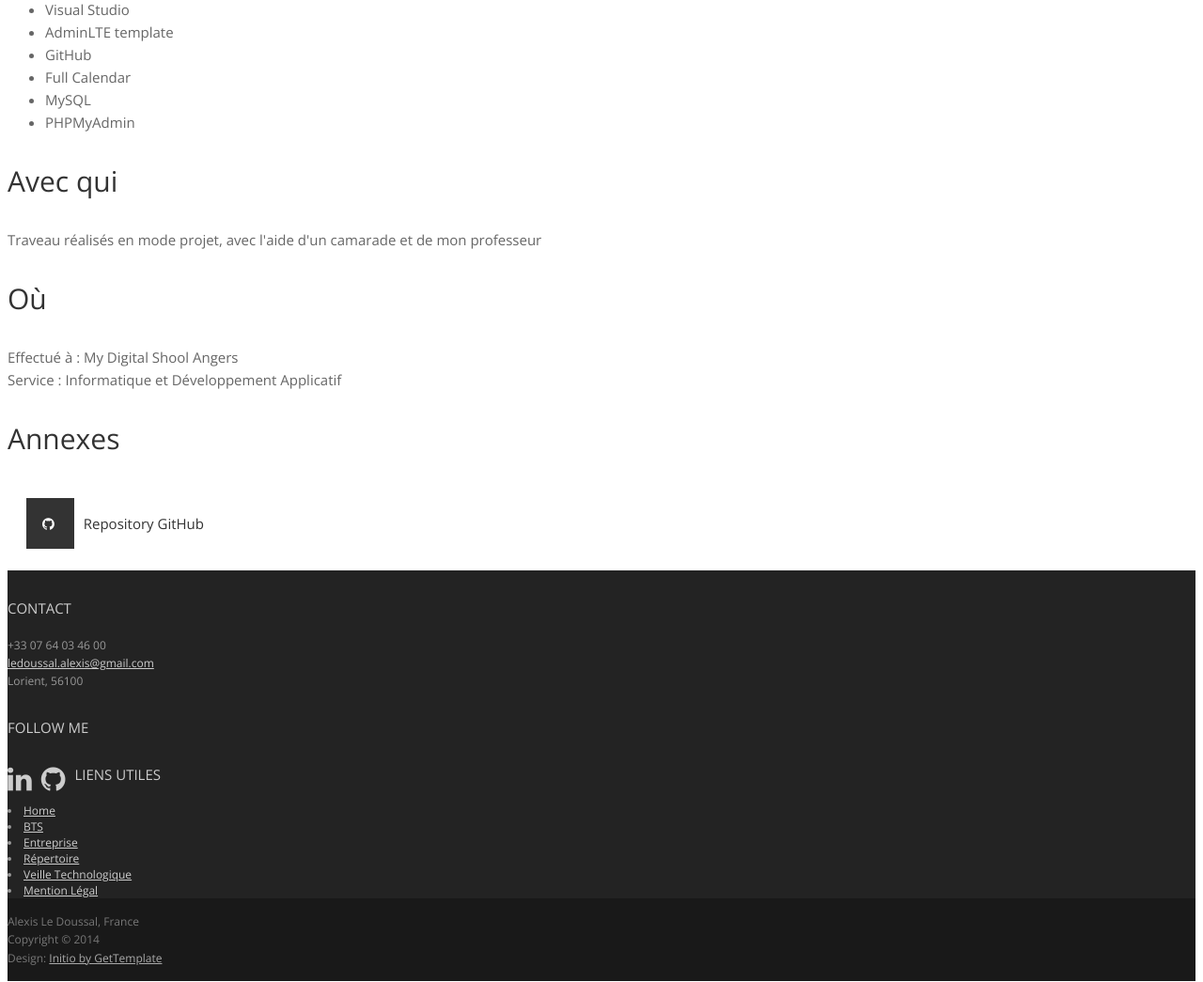
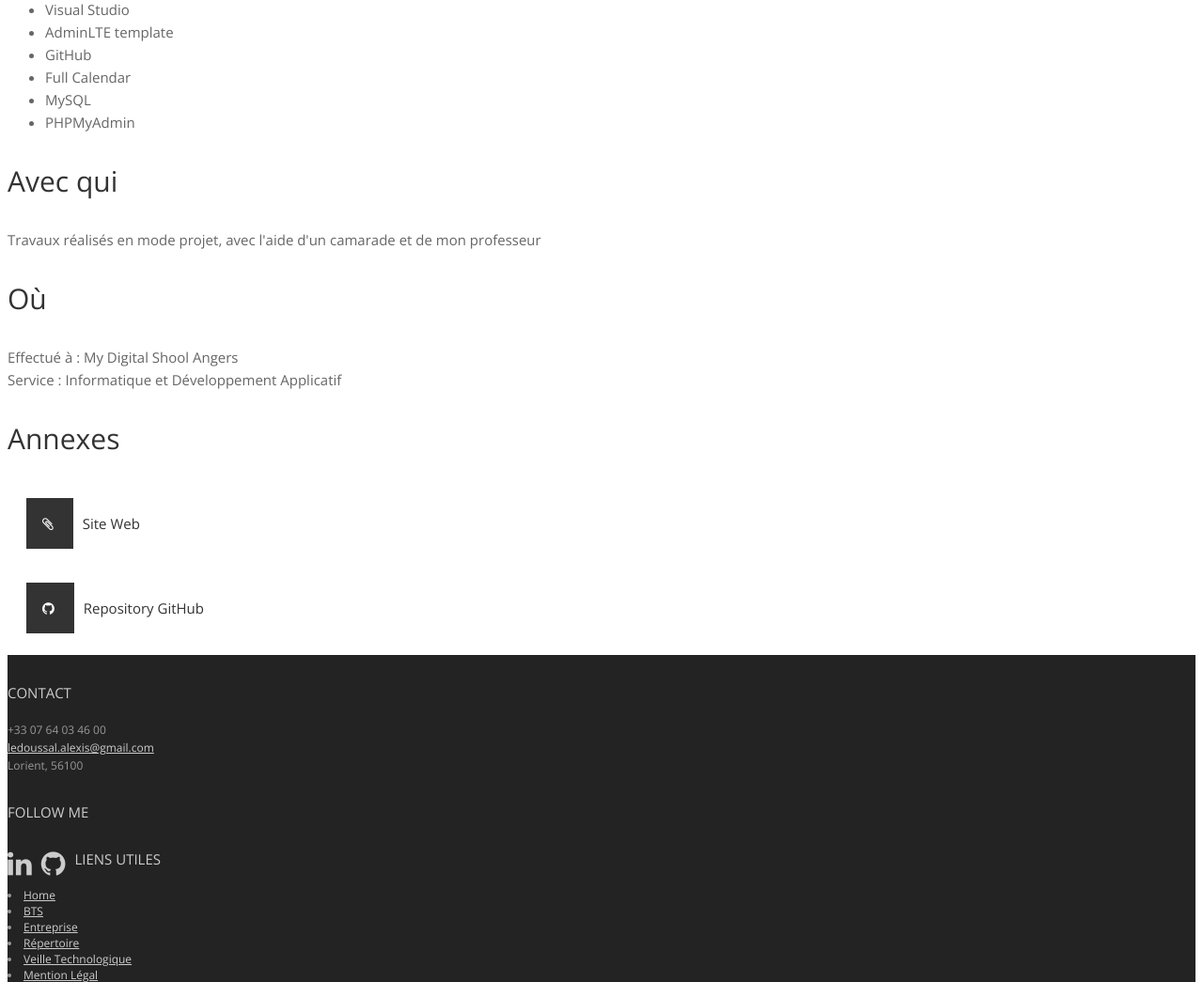
Before and after one commit to AlexisLD22/portfolio, a PHP site: page /canin.php in a window 1280 px wide. Shown: the part 1510-2555 px from the top of the page at 94% size. Run offline with PHP 8.4, Linux system fonts and the light colour scheme; some libraries are stand-ins or nearby versions; some web fonts are replaced.

Commit message:
correction ortho et liens

```diff
--- a/canin.php
+++ b/canin.php
@@ -56,7 +56,7 @@
                 </ul>
 
                 <h3>Avec qui</h3>
-                <p>Traveau réalisés en mode projet, avec l'aide d'un camarade et de mon professeur</p>
+                <p>Travaux réalisés en mode projet, avec l'aide d'un camarade et de mon professeur</p>
 
                 <h3>Où</h3>
                 <p>
@@ -66,7 +66,15 @@
 
                 <h3>Annexes</h3>
                 <div style="margin: 30px 0px;">
-                    <a href="" class="gray-button" target="_blank">
+                    <a href="https://canin.alexisledoussal.fr" class="gray-button" target="_blank">
+                        <span style="padding: 15px; border: 2px solid #333; border-radius: 0px; background-color: #333;">
+                            <i class="fa fa-solid fa-paperclip" style="color: white;"></i>
+                        </span>
+                        <span style="color: #333; margin-left: 10px; font-size: 15px;">Site Web</span>
+                    </a>
+                </div>
+                <div style="margin: 30px 0px;">
+                    <a href="https://github.com/AlexisLD22/MDSProjectWeb" class="gray-button" target="_blank">
                         <span style="padding: 15px; border: 2px solid #333; border-radius: 0px; background-color: #333;">
                             <i class="fa fa-github fa-2" style="color: white;"></i>
                         </span>
@@ -77,7 +85,6 @@
             <!-- /Article -->
         </div>
     </div>	<!-- /container -->
-
 </main>
 
 
--- a/electron.php
+++ b/electron.php
@@ -47,7 +47,7 @@
 				</ul>
 
 				<h3>Avec qui</h3>
-				<p>Traveau réalisés seul et avec l'aide de mon professeur ou de mes camarades</p>
+				<p>Travaux réalisés seul et avec l'aide de mon professeur ou de mes camarades</p>
 
 				<h3>Où</h3>
 				<p>
@@ -57,7 +57,7 @@
 
 				<h3>Annexes</h3>
 				<div style="margin: 30px 0px;">
-					<a href="" class="gray-button" target="_blank">
+					<a href="https://github.com/AlexisLD22/Calc_Electron" class="gray-button" target="_blank">
 						<span style="padding: 15px; border: 2px solid #333; border-radius: 0px; background-color: #333;">
 							<i class="fa fa-github fa-2" style="color: white;"></i>
 						</span>
--- a/index.php
+++ b/index.php
@@ -32,7 +32,7 @@
 
 			<article class="col-sm-8 maincontent">
 				<h3>Présentation</h3>
-				<p>Je m'appelle Alexis Le Doussal, et je suis passionné d'informatique depuis mon plus jeune âge c'était donc pour moi une évidence de me tourner dans l'informatique pour en faire mon métier. J'ai d'abord commencé en faisant un Bac Professionnel Système Numérique option Réseau Informatique et Système Communicant, que j'ai obtenus avec la mention "Bien". Ensuite, voulant pousser mon envie de créer, j'ai donc tout naturellement choisit un BTS SIO option SLAM pour découvrir ce monde du développement. Si vous voulez en savoir un peux plus sur mon parcours vous pouvez regarder mon CV ci-dessous.</p>
+				<p>Je m'appelle Alexis Le Doussal, et je suis passionné d'informatique depuis mon plus jeune âge c'était donc pour moi une évidence de me tourner dans l'informatique pour en faire mon métier. J'ai d'abord commencé en faisant un Bac Professionnel Système Numérique option Réseau Informatique et Système Communicant, que j'ai obtenu avec la mention "Bien". Ensuite, voulant pousser mon envie de créer, j'ai donc tout naturellement choisi un BTS SIO option SLAM pour découvrir ce monde du développement. Si vous voulez en savoir un peu plus sur mon parcours vous pouvez regarder mon CV ci-dessous.</p>
 				<div>
 					<a href="pages/CV Alexis Le Doussal 2024.pdf" download class="gray-button">
 						<span style="padding: 10px; border: 3px solid #333; border-radius: 0px; background-color: #333; border-radius: 2px;">
--- a/mission2.php
+++ b/mission2.php
@@ -25,7 +25,7 @@
                     <h1 class="page-title">Gestion d'une Base de donnée avec PHP</h1>
                 </header>
 
-                <p><img src="assets/images/bdd.jpg" alt="">d</p>
+                <p><img src="assets/images/bdd.jpg" alt=""></p>
 
                 <h3>Description des tâches</h3>
                 <ul>
--- a/mission7.php
+++ b/mission7.php
@@ -43,7 +43,7 @@
 				</ul>
 
 				<h3>Avec qui</h3>
-				<p>Traveau réalisés seul et avec de l'aide de mon tuteur</p>
+				<p>Travaux réalisés seul et avec de l'aide de mon tuteur</p>
 
 				<h3>Contexte</h3>
 				<p>
--- a/pages/include/footer.php
+++ b/pages/include/footer.php
@@ -27,7 +27,7 @@
                 <li><a href='bts.php'>BTS</a></li>
                 <li><a href='entreprise.php'>Entreprise</a></li>
                 <li><a href='repertoire.php'>Répertoire</a></li>
-                <li><a href='veille.php'>Veille Technologique</a></li>
+                <li><a href='Veille.php'>Veille Technologique</a></li>
                 <li><a href='mention.php'>Mention Légal</a></li>
         </div>
 
```
Also changed, not shown: mission4.php (+0 -10 lines).
